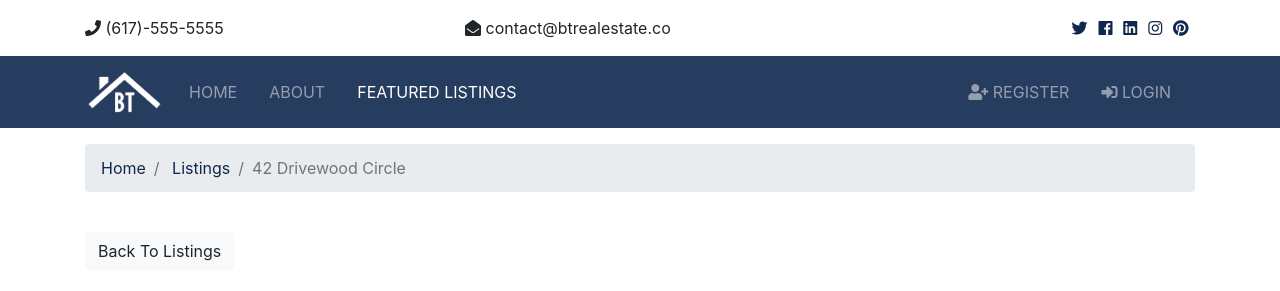
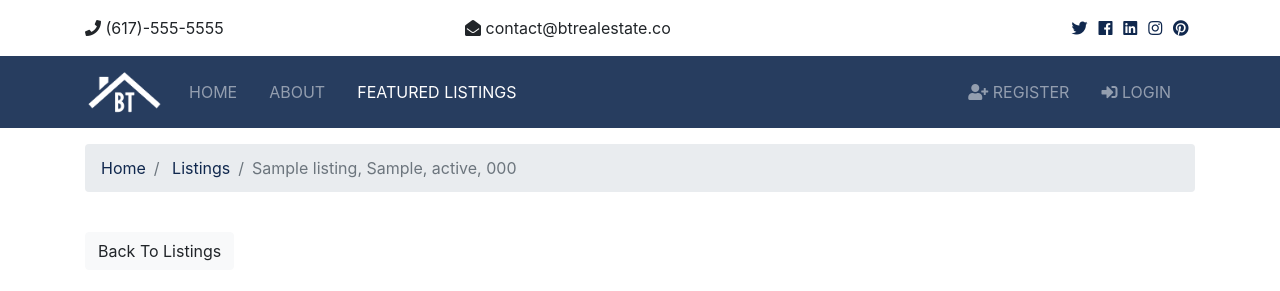
Before and after one commit to mohitjain/real-estate-demo-website-django-learing, a Django app: page /listings/1 in a window 1280 px wide. Shown: the top 291 px of the page. Run offline with Django 3.2, Linux system fonts and the light colour scheme; tables that the repository leaves empty hold one stand-in row (values such as "Sample post"); grey boxes marked "Sample" are stand-in pictures; parts of the project's set-up code (start-up, migrations or seed data) failed here and were passed over; some libraries are stand-ins or nearby versions.

Commit message:
Listing Show page

```diff
--- a/listings/views.py
+++ b/listings/views.py
@@ -1,5 +1,5 @@
 from django.core.paginator import Paginator, EmptyPage
-from django.shortcuts import render
+from django.shortcuts import render, get_object_or_404
 from .models import Listing
 
 def index(request):
@@ -16,7 +16,11 @@ def index(request):
     return render(request, 'listings/listings.html', context)
 
 def listing(request, listing_id):
-    return render(request, 'listings/listing.html')
+    listing = get_object_or_404(Listing, pk=listing_id)
+    context = {
+        'listing': listing
+    }
+    return render(request, 'listings/listing.html', context)
 
 def search(request):
     return render(request, 'listings/search.html')
--- a/templates/listings/listing.html
+++ b/templates/listings/listing.html
@@ -1,5 +1,6 @@
 {% extends 'base.html' %}
 {% load static %}
+{% load humanize %}
 {% block content %}
     <!-- Breadcrumb -->
     <section id="bc" class="mt-3">
@@ -7,12 +8,12 @@
             <nav>
                 <ol class="breadcrumb">
                     <li class="breadcrumb-item">
-                        <a href="index.html">Home</a>
+                        <a href="{% url 'index' %}">Home</a>
                     </li>
                     <li class="breadcrumb-item">
-                        <a href="listings.html">Listings</a>
+                        <a href="{% url 'listings' %}">Listings</a>
                     </li>
-                    <li class="breadcrumb-item active">42 Drivewood Circle</li>
+                    <li class="breadcrumb-item active">{{ listing.title }}, {{ listing.city }}, {{ listing.state }}, {{ listing.zipcode }}</li>
                 </ol>
             </nav>
         </div>
@@ -25,39 +26,64 @@
             <div class="row">
                 <div class="col-md-9">
                     <!-- Home Main Image -->
-                    <img src="assets/img/homes/home-1.jpg" alt="" class="img-main img-fluid mb-3">
+                    <img src="{{ listing.photo_main.url }}" alt="" class="img-main img-fluid mb-3">
                     <!-- Thumbnails -->
                     <div class="row mb-5 thumbs">
+                        {% if listing.photo_1 %}
                             <div class="col-md-2">
-                            <a href="assets/img/homes/home-inside-1.jpg" data-lightbox="home-images">
-                                <img src="assets/img/homes/home-inside-1.jpg" alt="" class="img-fluid">
+                                <a href="{{ listing.photo_1.url }}" data-lightbox="home-images">
+                                    <img src="{{ listing.photo_1.url }}" alt="" class="img-fluid">
                                 </a>
                             </div>
+                        {% endif %}
+
+
+                        {% if listing.photo_2 %}
                             <div class="col-md-2">
-                            <a href="assets/img/homes/home-inside-2.jpg" data-lightbox="home-images">
-                                <img src="assets/img/homes/home-inside-2.jpg" alt="" class="img-fluid">
+                                <a href="{{ listing.photo_2.url }}" data-lightbox="home-images">
+                                    <img src="{{ listing.photo_2.url }}" alt="" class="img-fluid">
                                 </a>
                             </div>
+                        {% endif %}
+
+
+
+                        {% if listing.photo_3 %}
                             <div class="col-md-2">
-                            <a href="assets/img/homes/home-inside-3.jpg" data-lightbox="home-images">
-                                <img src="assets/img/homes/home-inside-3.jpg" alt="" class="img-fluid">
+                                <a href="{{ listing.photo_3.url }}" data-lightbox="home-images">
+                                    <img src="{{ listing.photo_3.url }}" alt="" class="img-fluid">
                                 </a>
                             </div>
+                        {% endif %}
+
+
+
+                        {% if listing.photo_4 %}
                             <div class="col-md-2">
-                            <a href="assets/img/homes/home-inside-4.jpg" data-lightbox="home-images">
-                                <img src="assets/img/homes/home-inside-4.jpg" alt="" class="img-fluid">
+                                <a href="{{ listing.photo_4.url }}" data-lightbox="home-images">
+                                    <img src="{{ listing.photo_4.url }}" alt="" class="img-fluid">
                                 </a>
                             </div>
+                        {% endif %}
+
+
+                        {% if listing.photo_5 %}
                             <div class="col-md-2">
-                            <a href="assets/img/homes/home-inside-5.jpg" data-lightbox="home-images">
-                                <img src="assets/img/homes/home-inside-5.jpg" alt="" class="img-fluid">
+                                <a href="{{ listing.photo_5.url }}" data-lightbox="home-images">
+                                    <img src="{{ listing.photo_5.url }}" alt="" class="img-fluid">
                                 </a>
                             </div>
+                        {% endif %}
+
+
+                        {% if listing.photo_6 %}
                             <div class="col-md-2">
-                            <a href="assets/img/homes/home-inside-6.jpg" data-lightbox="home-images">
-                                <img src="assets/img/homes/home-inside-6.jpg" alt="" class="img-fluid">
+                                <a href="{{ listing.photo_6.url }}" data-lightbox="home-images">
+                                    <img src="{{ listing.photo_6.url }}" alt="" class="img-fluid">
                                 </a>
                             </div>
+                        {% endif %}
+
                     </div>
                     <!-- Fields -->
                     <div class="row mb-5 fields">
@@ -65,19 +91,19 @@
                             <ul class="list-group list-group-flush">
                                 <li class="list-group-item text-secondary">
                                     <i class="fas fa-money-bill-alt"></i> Asking Price:
-                                    <span class="float-right">$490,000</span>
+                                    <span class="float-right">${{ listing.price | intcomma }}</span>
                                 </li>
                                 <li class="list-group-item text-secondary">
                                     <i class="fas fa-bed"></i> Bedrooms:
-                                    <span class="float-right">3</span>
+                                    <span class="float-right">{{ listing.bedrooms }}</span>
                                 </li>
                                 <li class="list-group-item text-secondary">
                                     <i class="fas fa-bath"></i> Bathrooms:
-                                    <span class="float-right">2</span>
+                                    <span class="float-right">{{ listing.bathrooms }}</span>
                                 </li>
                                 <li class="list-group-item text-secondary">
                                     <i class="fas fa-car"></i> Garage:
-                                    <span class="float-right">2
+                                    <span class="float-right">{{ listing.garage }}
                   </span>
                                 </li>
                             </ul>
@@ -86,20 +112,20 @@
                             <ul class="list-group list-group-flush">
                                 <li class="list-group-item text-secondary">
                                     <i class="fas fa-th-large"></i> Square Feet:
-                                    <span class="float-right">3200</span>
+                                    <span class="float-right">{{ listing.sqft }}</span>
                                 </li>
                                 <li class="list-group-item text-secondary">
                                     <i class="fas fa-square"></i> Lot Size:
-                                    <span class="float-right">2.5 Acres
+                                    <span class="float-right">{{ listing.lot_size }} Acres
                   </span>
                                 </li>
                                 <li class="list-group-item text-secondary">
                                     <i class="fas fa-calendar"></i> Listing Date:
-                                    <span class="float-right">8/30/2018</span>
+                                    <span class="float-right"> {{ listing.list_date }}</span>
                                 </li>
                                 <li class="list-group-item text-secondary">
                                     <i class="fas fa-bed"></i> Realtor:
-                                    <span class="float-right">Kyle Brown
+                                    <span class="float-right">{{ listing.realtor }}
                   </span>
                                 </li>
 
@@ -111,20 +137,16 @@
                     <!-- Description -->
                     <div class="row mb-5">
                         <div class="col-md-12">
-                            Lorem ipsum dolor sit amet consectetur adipisicing elit. Mollitia recusandae esse reiciendis
-                            officia omnis non rerum dicta
-                            cupiditate nostrum molestias deserunt aut minus inventore animi atque, consequuntur ad
-                            fugit. Possimus culpa
-                            blanditiis repellendus ipsa similique ullam, natus error dolor harum.
+                            {{ listing.description }}
                         </div>
                     </div>
                 </div>
                 <div class="col-md-3">
                     <div class="card mb-3">
-                        <img class="card-img-top" src="assets/img/realtors/kyle.jpg" alt="Seller of the month">
+                        <img class="card-img-top" src="{{ listing.realtor.photo.url }}" alt="Seller of the month">
                         <div class="card-body">
                             <h5 class="card-title">Property Realtor</h5>
-                            <h6 class="text-secondary">Kyle Brown</h6>
+                            <h6 class="text-secondary">{{ listing.realtor }}</h6>
                         </div>
                     </div>
                     <button class="btn-primary btn-block btn-lg" data-toggle="modal" data-target="#inquiryModal">Make An
@@ -164,7 +186,7 @@
                             <input type="text" name="phone" class="form-control">
                         </div>
                         <div class="form-group">
-                            <label for="message" class="col-form-label">Message:</label>
+                            <labele for="message" class="col-form-label">Message:</labele>
                             <textarea name="message" class="form-control"></textarea>
                         </div>
                         <hr>
```
Lines whose indentation alone changed are shown as unchanged.
